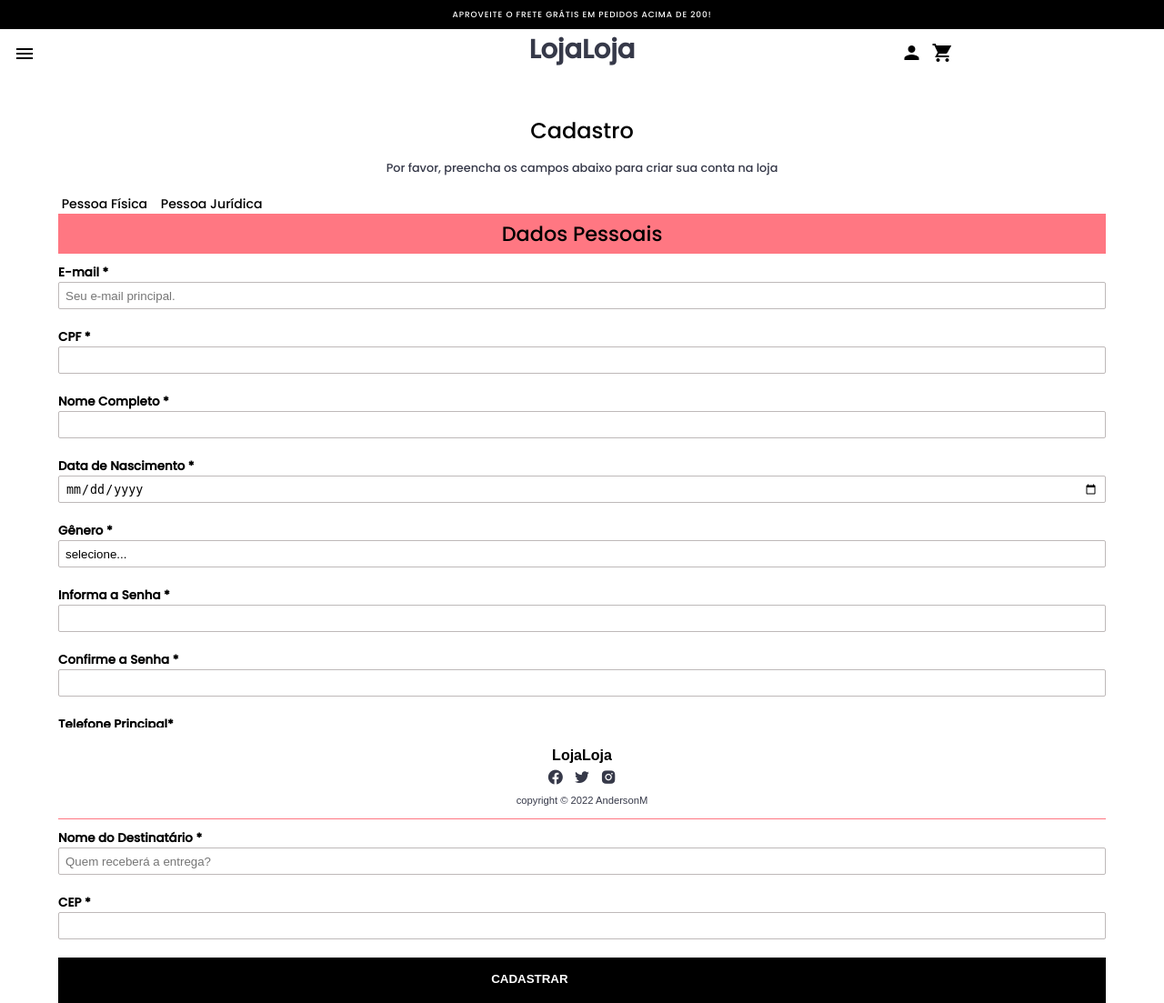
After one commit to Anderson0312/ProjetoCurso, a PHP site: page /register.php in a window 1280 px wide. The commit adds this page. Shown: the whole page at 91% size. Run offline with PHP 8.4, Linux system fonts and the light colour scheme; some libraries are stand-ins or nearby versions.

Commit message:
register

```diff
--- a/_header.php
+++ b/_header.php
@@ -21,7 +21,7 @@ if ($page_title == '') {
 
 
     <link rel="stylesheet" href="/css/style.css">
-
+    <link rel="stylesheet" href="css/stylelogin.css">
 
 
 
--- a/css/style.css
+++ b/css/style.css
@@ -375,10 +375,12 @@ img {
 
 /*----------------footer start-----------------*/
 footer {
-    position: relative;
+    bottom:0;
+    position: fixed;
     width: 100%;
     text-align: center;
     align-items: center;
+
 }
 
 footer .midiass {
--- a/css/stylelogin.css
+++ b/css/stylelogin.css
@@ -109,7 +109,7 @@ form p {
 }
 
 form a {
-    color: rgb(3, 3, 3);
+    color: rgb(34, 45, 194);
 }
 
 
--- /dev/null
+++ b/css/styleregister.css
@@ -0,0 +1,91 @@
+@import url('https://fonts.googleapis.com/css2?family=Bebas+Neue&family=Poppins:wght@500&display=swap');
+
+:root {
+
+    --color-primary: #fff;
+    --color-black: black;
+    --color-light: rgba(233, 109, 109, 0.904);
+    --color-dark: #363949;
+    --color-dark-variant: #677483;
+    --color-primary-variant: #ff7782;
+    --color-background: #bebec7;
+
+
+}
+
+/*--------------------BASE--------------------*/
+
+* {
+    margin: 0;
+    padding: 0;
+    outline: 0;
+    appearance: none;
+    border: 0;
+    text-decoration: none;
+    list-style: none;
+    box-sizing: border-box;
+}
+
+html {
+    font: size 14px;
+}
+
+body {
+    width: 100vw;
+    height: 100vh;
+    font-family: 'Poppins', sans-serif;
+    font-size: 0.88rem;
+    background: var(--color-primary);
+    user-select: none;
+    overflow-x: hidden;
+}
+
+/*--------------------Main--------------------*/
+.registerbox {
+    height: 100vh;
+    margin: auto;
+    width: 90%;
+}
+
+label {
+    font-weight: 800;
+    font-size: 0.84rem;
+}
+
+.text-information {
+    text-align: center;
+}
+
+.dados{
+    width: 100%;
+    height: 30px;
+    margin: auto;
+    margin-bottom: 20px;
+    border: 1px solid rgb(190, 185, 185);
+    border-radius: 2px;
+    padding: 7px;
+    background-color: transparent;
+}
+
+
+.dadosp {
+    background-color: var(--color-primary-variant);
+    width: 100%;
+    margin: auto;
+    margin-bottom: 10px;
+}
+
+.dadosp h2 {
+    font-weight: 300;
+    padding: 5px;
+    text-align: center;
+}
+
+.button {
+    width: 100%;
+    margin-bottom: 20px;
+}
+
+.txtbutton {
+    text-align: center;
+}
--- /dev/null
+++ b/register.php
@@ -0,0 +1,114 @@
+<?php
+
+// Inclui arquivo de configuração
+require_once $_SERVER['DOCUMENT_ROOT'] . "/_confg.php";
+
+
+// Define o titilo dessa pagina
+$page_title = '';
+
+
+// Inclui o cbeçalho da página
+require_once $_SERVER['DOCUMENT_ROOT'] . "/_header.php";
+
+?>
+
+<?php // Conteúdo ?>
+
+<link rel="stylesheet" href="/css/styleregister.css">
+
+<main class="registerbox ">
+        <form action="<?php echo htmlspecialchars($_SERVER['PHP_SELF']) ?>" method="post">
+            <input type="hidden" name="send" value="true">
+
+            <div class = 'text-information'>
+                <h2>Cadastro</h2>
+                <p>Por favor, preencha os campos abaixo para criar sua conta na loja</p>
+            </div>
+
+            <div class="tip-people">
+                <label for="fisica"></label>
+                <input type="radio" name="fisica" value="F"> Pessoa Física &nbsp;
+                <input type="radio" name="fisica" value="J"> Pessoa Jurídica &nbsp;
+            </div>
+
+            <div class="dadosp">
+                <h2>Dados Pessoais</h2>
+            </div>
+
+
+            <div >
+                <label for="email">E-mail *</label>
+                <input type="text" name="email" id="email" class="dados" placeholder="Seu e-mail principal." >
+            </div>
+
+            <div>
+                <label for="cpf">CPF *</label>
+                <input type="text" name="cpf" id="cpf" class="dados">
+            </div>
+
+            <div>
+                <label for="nome">Nome Completo *</label>
+                <input type="text" name="nome" id="nome"class="dados" >
+            </div>
+
+            <div>
+                <label for="data">Data de Nascimento *</label>
+                <input type="date" name="user_birth" value="dd-mm-aaaa" class="dados">
+            </div>
+
+            <div>
+                <label for="data">Gênero *</label>
+                <select name="genero" class="dados">
+                    <option value="opc">selecione...</option>
+                    <option value="masc">Maculino</option>
+                    <option value="feme">Feminino</option>
+                </select>
+            </div>
+
+            <div>
+                <label for="senha">Informa a Senha *</label>
+                <input type="password" name="senha" id="senha" class="dados">
+            </div>
+
+            <div>
+                <label for="senhaconf">Confirme a Senha *</label>
+                <input type="password" name="senhaconf" id="senha" class="dados">
+            </div>
+
+            <div>
+                <label for="phone">Telefone Principal*</label>
+                <input type="number" name="phone" id="phone" class="dados">
+            </div>
+
+            <div class="dadosp">
+                <h2>Endereço de Cadastro</h2>
+            </div>
+
+            <div>
+                <label for="destino">Nome do Destinatário *</label>
+                <input type="text" name="destino" id="destino" class="dados" placeholder="Quem receberá a entrega?">
+            </div>
+
+            <div>
+                <label for="cep">CEP *</label>
+                <input type="number" name="cep" id="cep" class="dados">
+            </div>
+
+
+            <div class='button'>
+            <label></label>
+                <button type="submit" class="txtbutton" >CADASTRAR</button>
+            </div>
+
+        </form>
+    </main>
+
+
+
+<?php
+
+// Inclui o rodapé da página
+require_once $_SERVER['DOCUMENT_ROOT'] . "/_footer.php";
+
+?>
```
Also changed, not shown: index.php (+0 -10 lines), login.php (+8 -6 lines).
